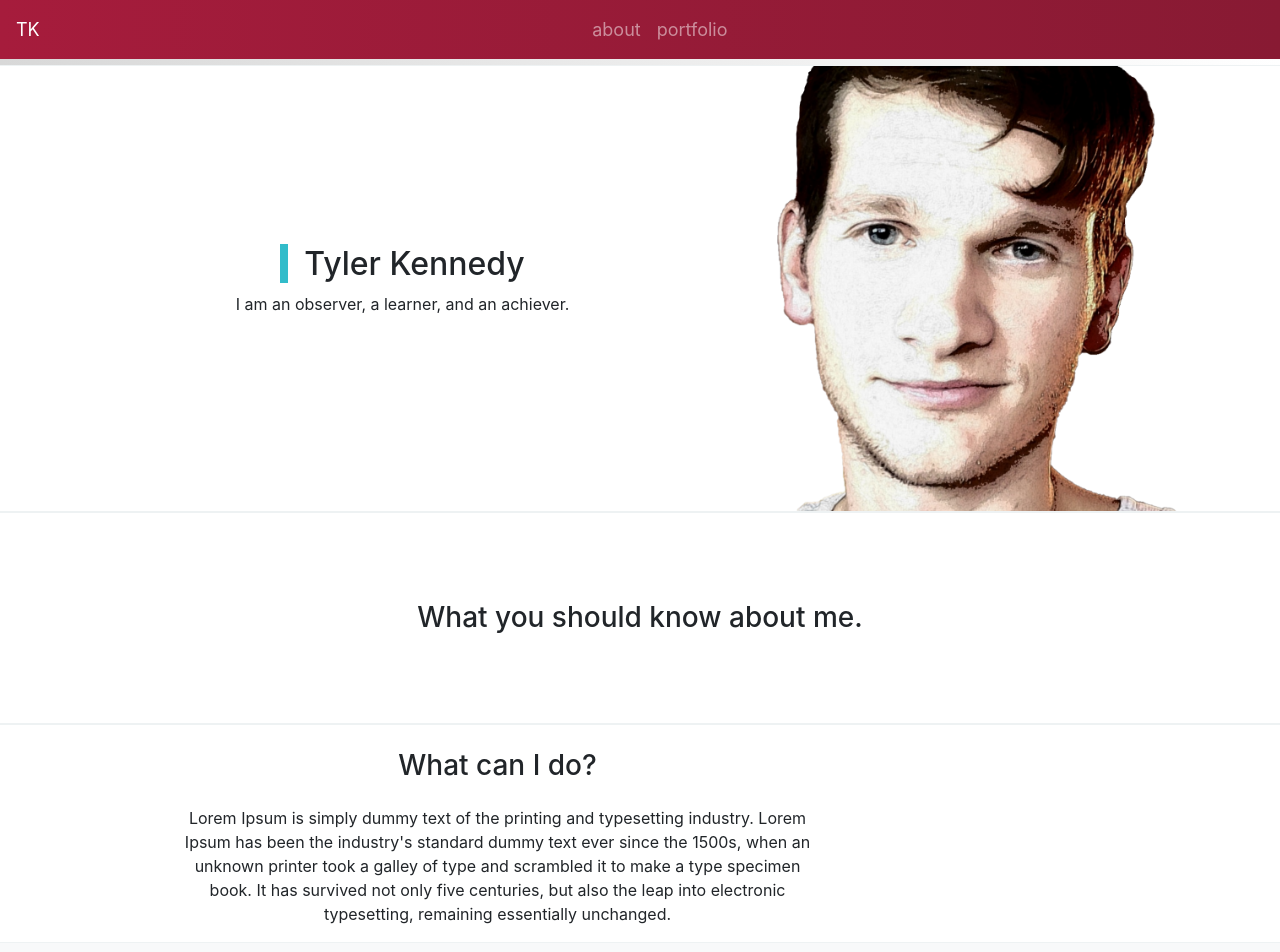
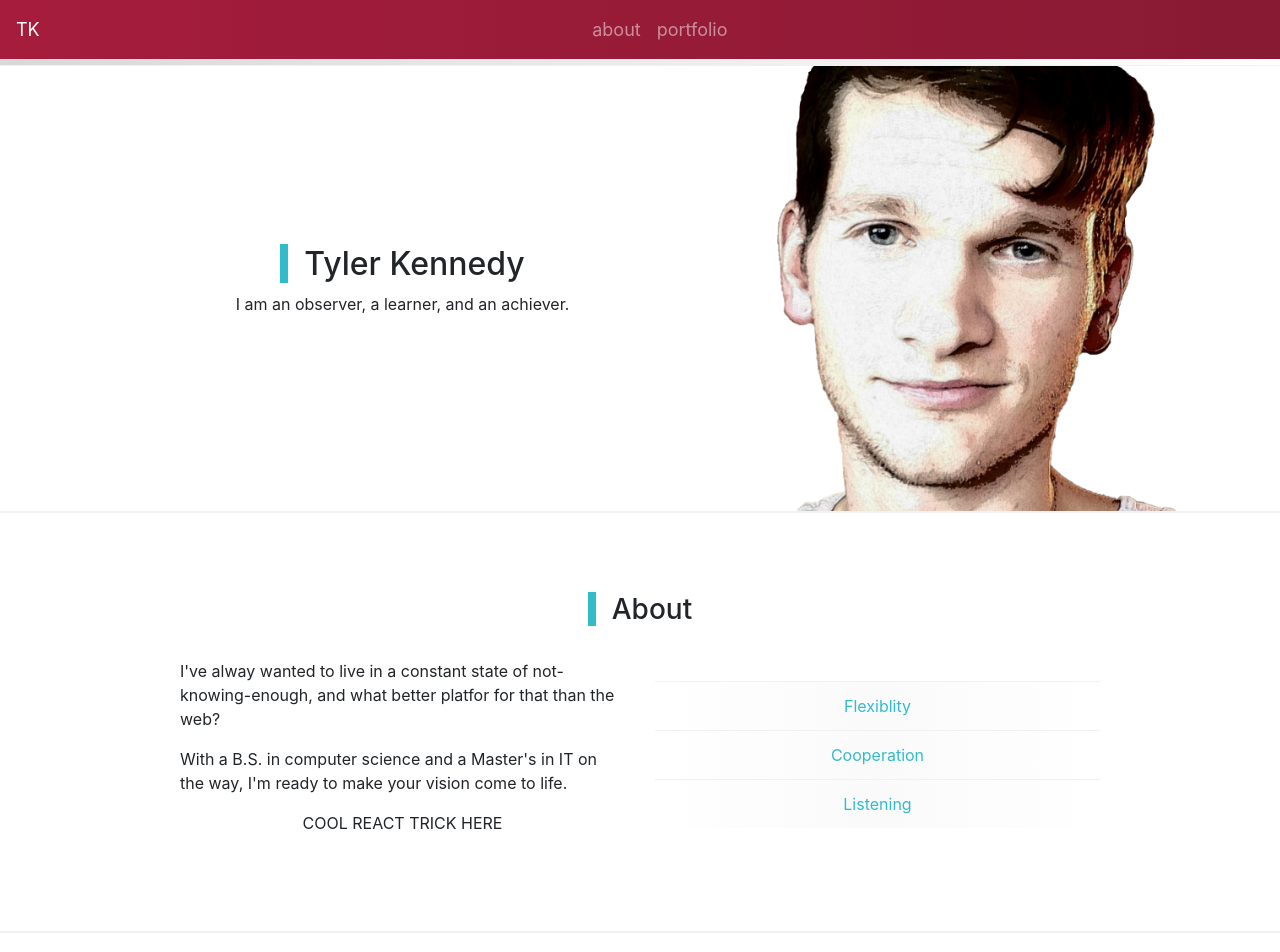
Before and after one commit to tkennedy118/react-portfolio, a React (Create React App) app: page / in a window 1280 px wide. Shown: the top 952 px of the page. Built offline with nearby package versions, Linux system fonts and the light colour scheme.

Commit message:
update about section of about page

```diff
--- a/src/pages/About.js
+++ b/src/pages/About.js
@@ -1,5 +1,5 @@
 import React from 'react';
-import { Container, Jumbotron, Row, Col, Image } from 'react-bootstrap';
+import { Container, Jumbotron, Row, Col, Image, Accordion, Card } from 'react-bootstrap';
 import '../utils/styles/about.css';
 
 export default function About() {
@@ -23,11 +23,49 @@ export default function About() {
       <Jumbotron className='my-0 about-jumbotron-background' fluid>
         <Container>
           <Row>
-            <Col md={{ span: 6, offset: 3 }}>
-              <h3 className='text-center my-4'>What you should know about me.</h3>
-              <p className='text-center'>
-
-              </p>
+            <Col md={{ span: 10, offset: 1 }}>
+              <h3 className='text-center my-3'><span className='vl-blue'></span>About</h3>
+              <Row>
+                <Col md={6} className='my-3'>
+                  <p>
+                    I've alway wanted to live in a constant state of not-knowing-enough,
+                    and what better platfor for that than the web?
+                  </p>
+                  <p>
+                    With a B.S. in computer science and a Master's in IT on the way, I'm
+                    ready to make your vision come to life.
+                  </p>
+                  <p className='text-center'>COOL REACT TRICK HERE</p>
+                </Col>
+                <Col md={6} className='my-auto'>
+                <Accordion defaultActiveKey=''>
+                  <Card>
+                    <Accordion.Toggle as={Card.Header} eventKey="0">
+                      Flexiblity
+                    </Accordion.Toggle>
+                    <Accordion.Collapse eventKey="0">
+                      <Card.Body>Hello! I'm the body</Card.Body>
+                    </Accordion.Collapse>
+                  </Card>
+                  <Card>
+                    <Accordion.Toggle as={Card.Header} eventKey="1">
+                      Cooperation
+                    </Accordion.Toggle>
+                    <Accordion.Collapse eventKey="1">
+                      <Card.Body>Hello! I'm another body</Card.Body>
+                    </Accordion.Collapse>
+                  </Card>
+                  <Card>
+                    <Accordion.Toggle as={Card.Header} eventKey="2">
+                      Listening
+                    </Accordion.Toggle>
+                    <Accordion.Collapse eventKey="2">
+                      <Card.Body>Hello! I'm another body</Card.Body>
+                    </Accordion.Collapse>
+                  </Card>
+                </Accordion>
+                </Col>
+              </Row>
             </Col>
           </Row>
         </Container>
--- a/src/utils/styles/about.css
+++ b/src/utils/styles/about.css
@@ -5,11 +5,11 @@
 }
 
 .font-large {
-  font-size: 1.25rem;
+  font-size: 1.15rem;
 }
 
-.font-medium {
-  font-size: 1rem;
+.font-small {
+  font-size: .95rem;
 }
 
 .text-white {
@@ -29,6 +29,22 @@
   margin-right: 16px;
 }
 
+/* changes to react-bootstrap classes */
+div.card {
+  border: 0;
+  border-radius: 0;
+}
+
+div.card-header {
+  color: #32bcca;
+  background: #ffffff; /* fallback for old browsers */
+  background: -webkit-linear-gradient(to right, #ffffff, #fafafa, #ffffff); /* Chrome 10-25, Safari 5.1-6 */
+  background: linear-gradient(to right, #ffffff, #fafafa, #ffffff); /* W3C, IE 10+/ Edge, Firefox 16+, Chrome 26+, Opera 12+, Safari 7+ */
+  border-top: 1px solid #eef2f3;
+  border-bottom: 1px solid #eef2f3;
+  text-align: center;
+}
+
 @media only screen and (max-width: 767px) {
   #profile-pic {
     max-height: 200px;
```
